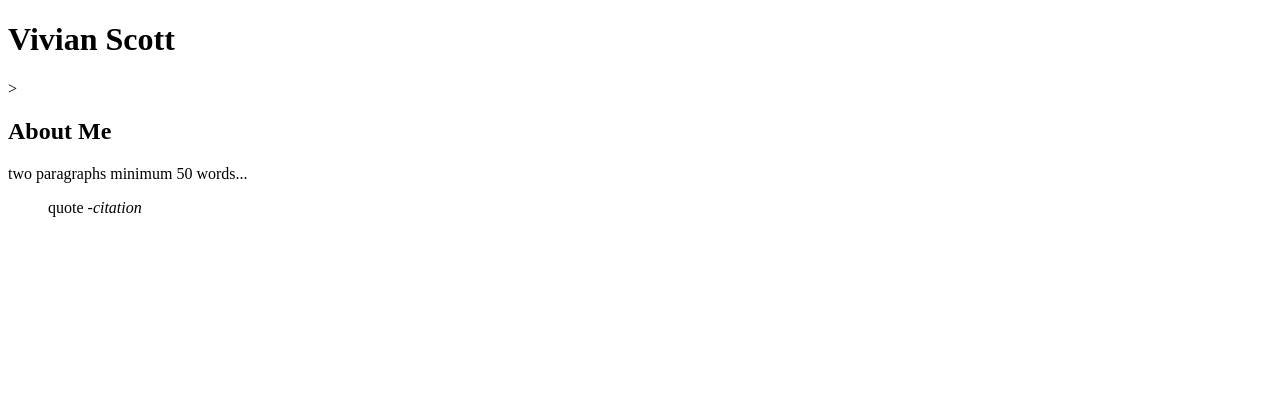
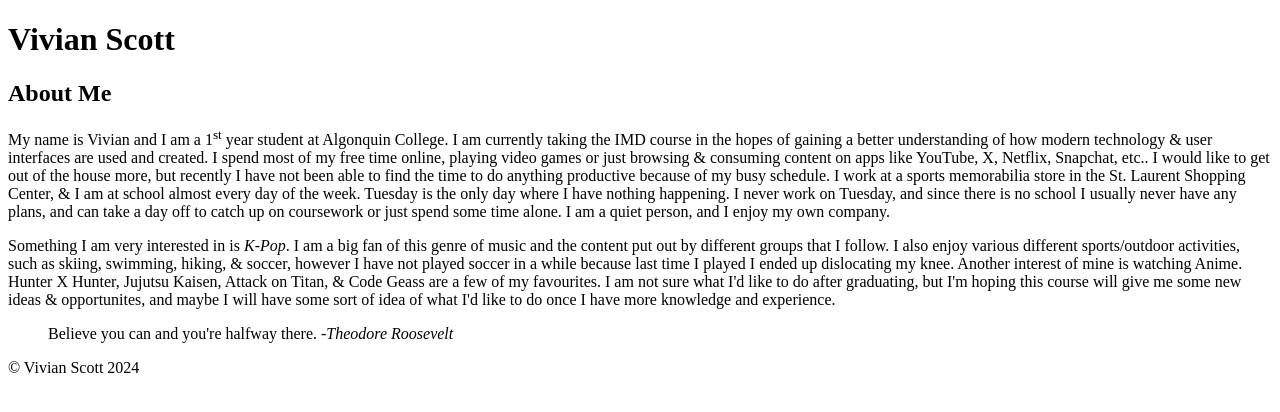
Before and after one commit to scot0566/scot0566.github.io, a plain HTML site: page html-assignment/index.html in a window 1280 px wide. Drawn offline with Linux system fonts and the light colour scheme.

Commit message:
Filled in website information for assignment

```diff
--- a/html-assignment/index.html
+++ b/html-assignment/index.html
@@ -7,20 +7,25 @@
 </head>
 <body>
     <header>
-        <h1>Vivian Scott</h1>>
+        <h1>Vivian Scott</h1>
     </header>
 
     <main>
         <article>
             <h2>About Me</h2>
             <!-- Add superscript, emphasis, abbreviation -->
-            <p>two paragraphs minimum 50 words...</p>
+            <p>My name is Vivian and I am a 1<sup>st</sup> year student at Algonquin College. I am currently taking the <abbr Interactive Media Design>IMD</abbr> course in the hopes of gaining a better understanding of how modern technology & user interfaces are used and created. I spend most of my free time online, playing video games or just browsing & consuming content on apps like YouTube, X, Netflix, Snapchat, etc.. I would like to get out of the house more, but recently I have not been able to find the time to do anything productive because of my busy schedule. I work at a sports memorabilia store in the St. Laurent Shopping Center, & I am at school almost every day of the week. Tuesday is the only day where I have nothing happening. I never work on Tuesday, and since there is no school I usually never have any plans, and can take a day off to catch up on coursework or just spend some time alone. I am a quiet person, and I enjoy my own company.</p>
+
+            <p>Something I am very interested in is <em>K-Pop</em>. I am a big fan of this genre of music and the content put out by different groups that I follow. I also enjoy various different sports/outdoor activities, such as skiing, swimming, hiking, & soccer, however I have not played soccer in a while because last time I played I ended up dislocating my knee. Another interest of mine is watching Anime. Hunter X Hunter, Jujutsu Kaisen, Attack on Titan, & Code Geass are a few of my favourites. I am not sure what I'd like to do after graduating, but I'm hoping this course will give me some new ideas & opportunites, and maybe I will have some sort of idea of what I'd like to do once I have more knowledge and experience.</p>
 
             <!-- inspirational quote -->
-            <blockquote>quote -<cite>citation</cite></blockquote>
+            <blockquote>Believe you can and you're halfway there. -<cite>Theodore Roosevelt</cite></blockquote>
         </article>
     </main>
 
-    <footer></footer>
+    <footer>
+        <p>&#169; Vivian Scott 2024</p>
+    </footer>
+    <!-- submit link https://scot0566.github.io/html-assignment/ -->
 </body>
 </html>
```
